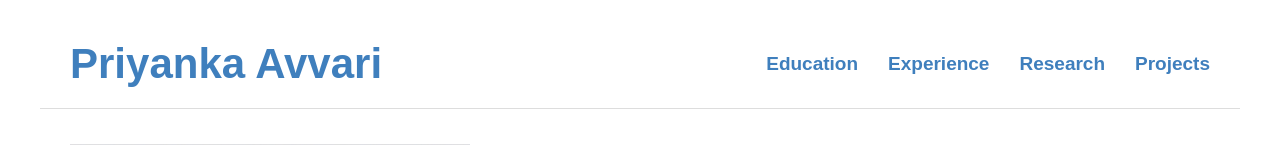
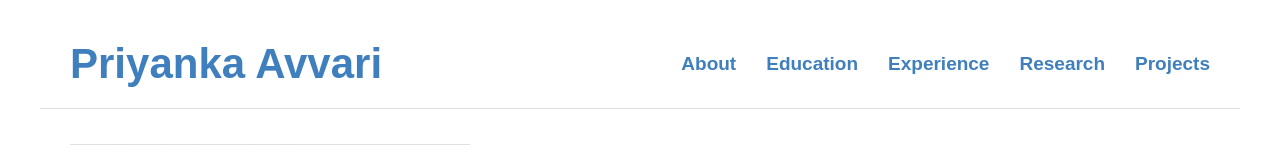
Before and after one commit to Priyankaavvari98/Priyankaavvari.github.io, a plain HTML site: page index.html in a window 1280 px wide. Shown: the top 145 px of the page. Drawn offline with Linux system fonts and the light colour scheme.

Commit message:
Add About link to navigation in index.html

```diff
--- a/index.html
+++ b/index.html
@@ -19,6 +19,7 @@
         </div>
 
         <nav>
+            <a href="index.html">About</a>
             <a href="index.html">Education</a>
             <a href="experience.html">Experience</a>
             <a href="research.html">Research</a>
```
